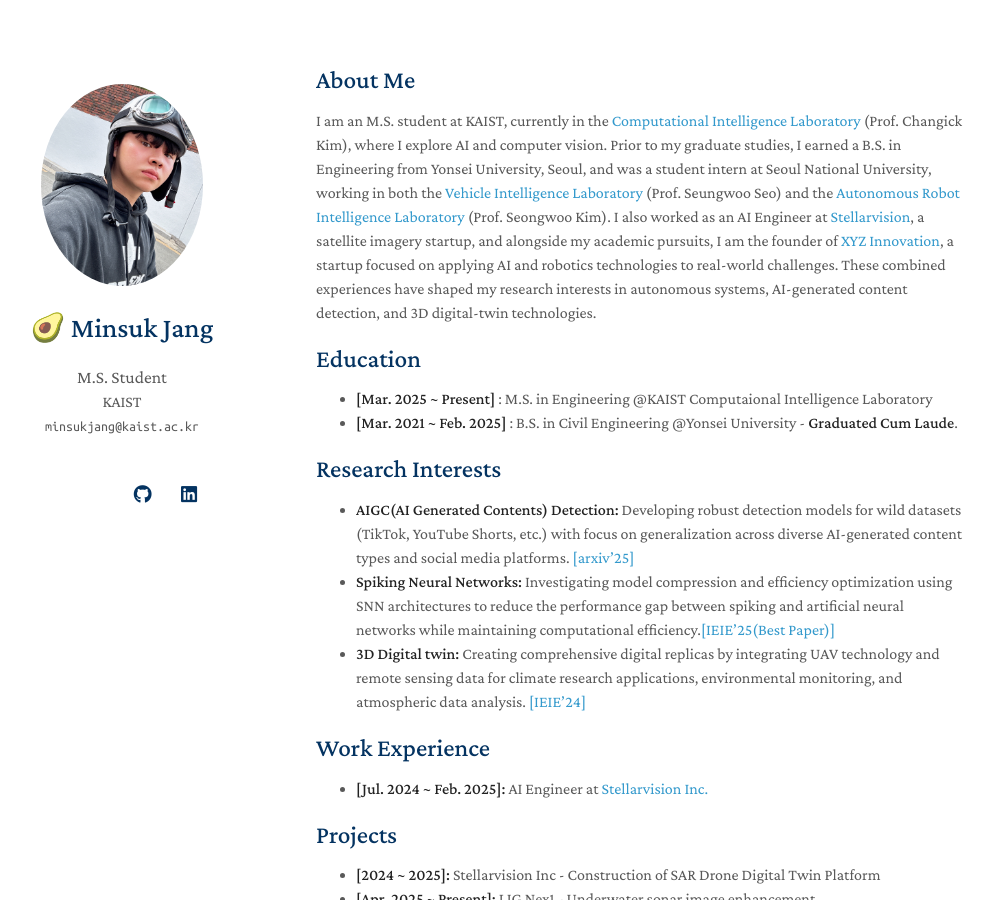
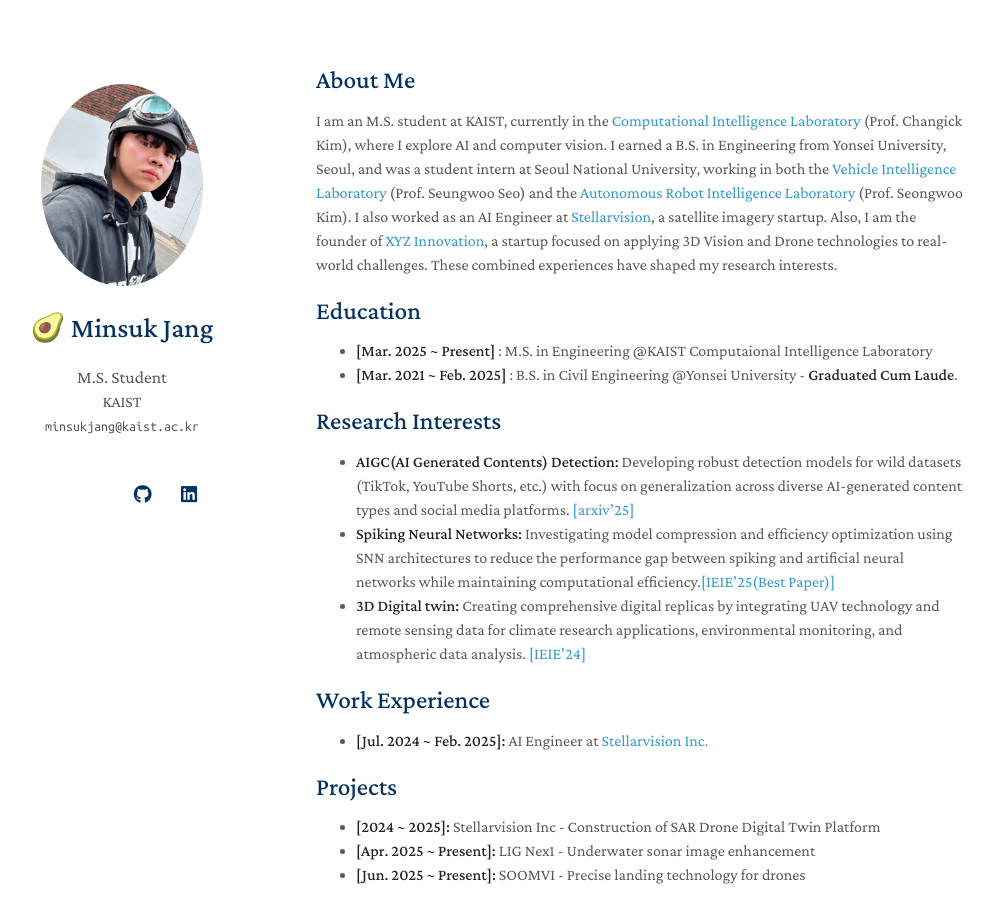
Before and after one commit to tersite1/tersite1.github.io, a Jekyll site: the page built from index.md, in a window 1280 px wide and 900 px high. Shown: the whole window, without its empty margins (154-1148 px from the left). Built offline with Jekyll 4.4.1, drawn with Linux system fonts in a browser that asks for light colours; a style sheet for code colours, icons or effects is not loaded; our own code applies the rules of GitHub Pages for plain Markdown files.

Commit message:
Update index.md

```diff
--- a/index.md
+++ b/index.md
@@ -4,7 +4,7 @@
 
 ## About Me
 
-I am an M.S. student at KAIST, currently in the [Computational Intelligence Laboratory](https://stellarvision.co.kr/en/) (Prof. Changick Kim), where I explore AI and computer vision. Prior to my graduate studies, I earned a B.S. in Engineering from Yonsei University, Seoul, and was a student intern at Seoul National University, working in both the [Vehicle Intelligence Laboratory](https://vi.snu.ac.kr/) (Prof. Seungwoo Seo) and the [Autonomous Robot Intelligence Laboratory](https://vi.snu.ac.kr/) (Prof. Seongwoo Kim). I also worked as an AI Engineer at [Stellarvision](https://stellarvision.co.kr/en/), a satellite imagery startup, and alongside my academic pursuits, I am the founder of [XYZ Innovation](https://www.linkedin.com/company/xyzinnovation), a startup focused on applying AI and robotics technologies to real-world challenges. These combined experiences have shaped my research interests in autonomous systems, AI-generated content detection, and 3D digital-twin technologies.
+I am an M.S. student at KAIST, currently in the [Computational Intelligence Laboratory](https://stellarvision.co.kr/en/) (Prof. Changick Kim), where I explore AI and computer vision. I earned a B.S. in Engineering from Yonsei University, Seoul, and was a student intern at Seoul National University, working in both the [Vehicle Intelligence Laboratory](https://vi.snu.ac.kr/) (Prof. Seungwoo Seo) and the [Autonomous Robot Intelligence Laboratory](https://vi.snu.ac.kr/) (Prof. Seongwoo Kim). I also worked as an AI Engineer at [Stellarvision](https://stellarvision.co.kr/en/), a satellite imagery startup. Also, I am the founder of [XYZ Innovation](https://www.linkedin.com/company/xyzinnovation), a startup focused on applying 3D Vision and Drone technologies to real-world challenges. These combined experiences have shaped my research interests.
 
 
 
```
